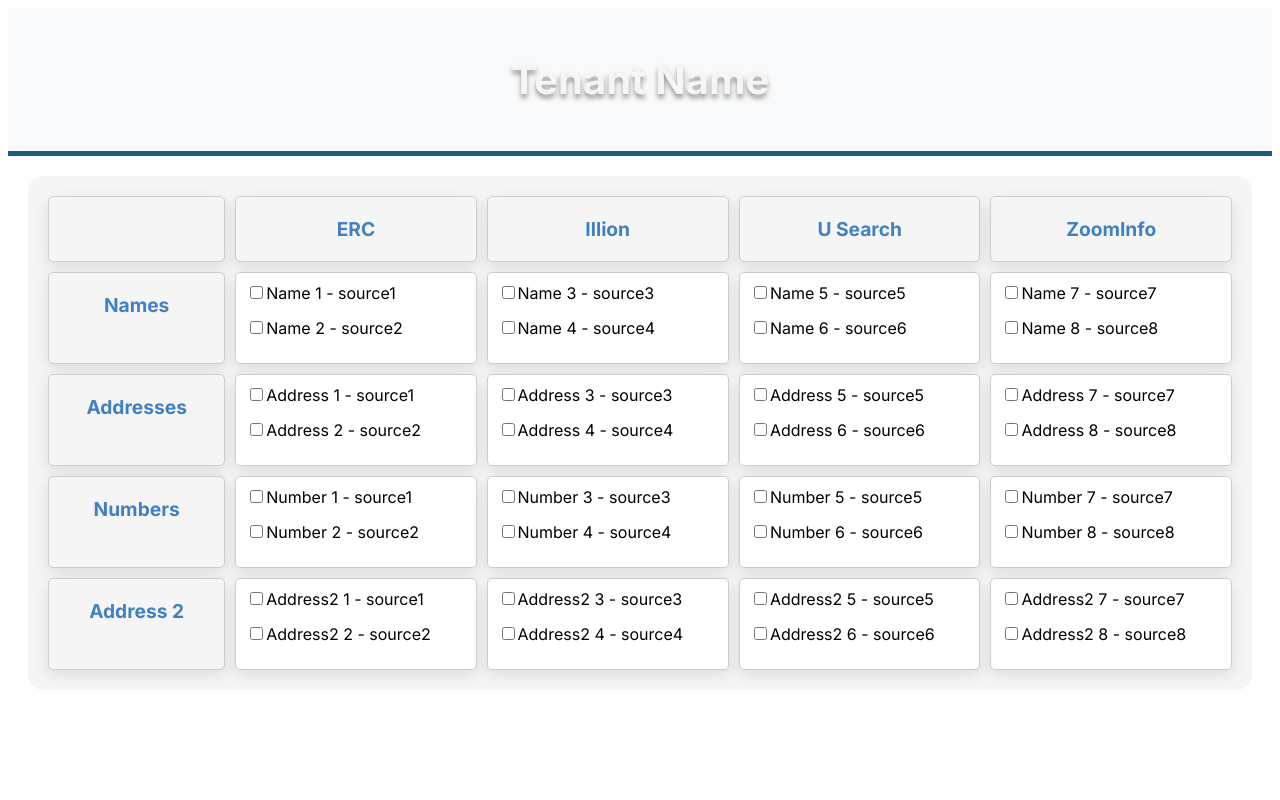
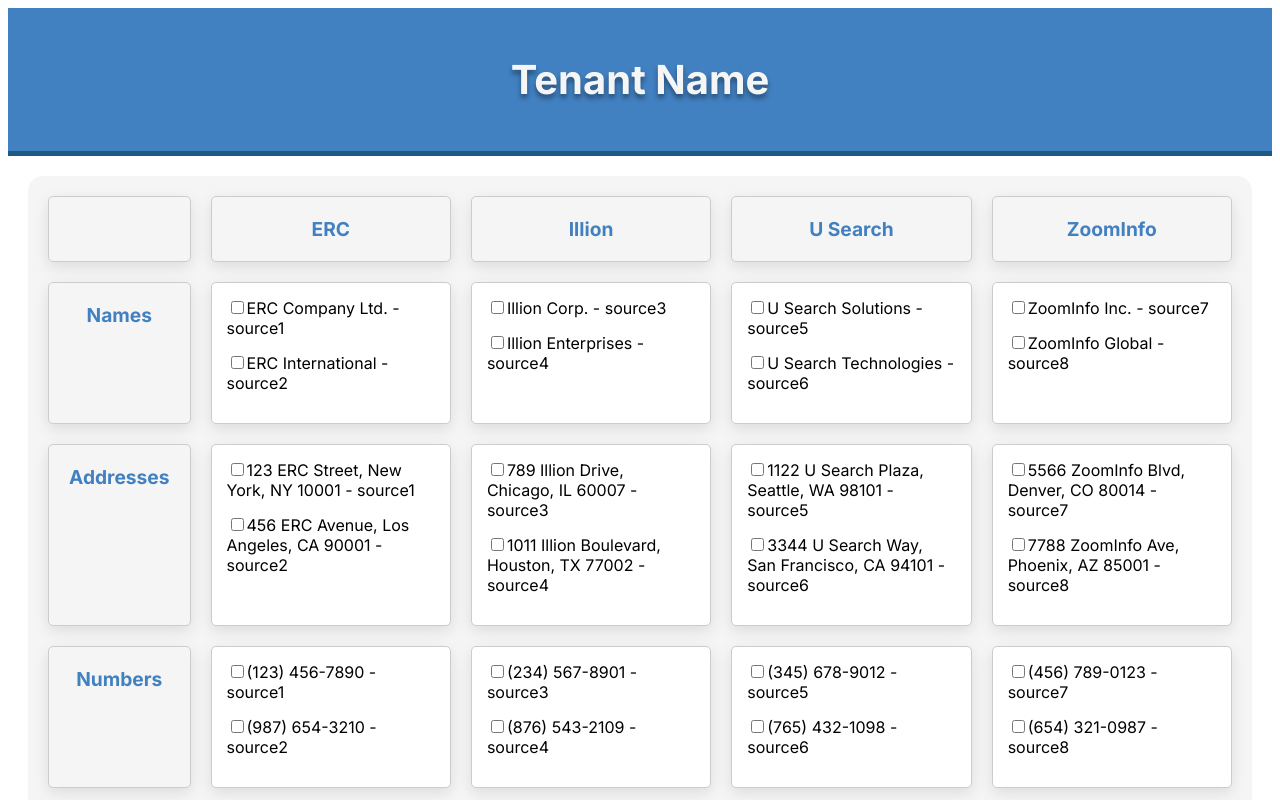
Before and after one commit to diegoallies/tenant-search, a Next.js app: page /about in a window 1280 px wide. Shown: the top 800 px of the page. Built offline with nearby package versions, Linux system fonts and the light colour scheme.

Commit message:
backup changes

```diff
--- a/app/about/page.tsx
+++ b/app/about/page.tsx
@@ -42,29 +42,29 @@
         {
           header: "Names",
           items: [
-            { name: "Name 1", source: "source1" },
-            { name: "Name 2", source: "source2" },
+            { name: "ERC Company Ltd.", source: "source1" },
+            { name: "ERC International", source: "source2" },
           ],
         },
         {
           header: "Addresses",
           items: [
-            { name: "Address 1", source: "source1" },
-            { name: "Address 2", source: "source2" },
+            { name: "123 ERC Street, New York, NY 10001", source: "source1" },
+            { name: "456 ERC Avenue, Los Angeles, CA 90001", source: "source2" },
           ],
         },
         {
           header: "Numbers",
           items: [
-            { name: "Number 1", source: "source1" },
-            { name: "Number 2", source: "source2" },
+            { name: "(123) 456-7890", source: "source1" },
+            { name: "(987) 654-3210", source: "source2" },
           ],
         },
         {
-          header: "Address 2",
+          header: "Emails",
           items: [
-            { name: "Address2 1", source: "source1" },
-            { name: "Address2 2", source: "source2" },
+            { name: "contact@erc1.com", source: "source1" },
+            { name: "info@erc2.com", source: "source2" },
           ],
         },
       ],
@@ -76,33 +76,34 @@
         {
           header: "Names",
           items: [
-            { name: "Name 3", source: "source3" },
-            { name: "Name 4", source: "source4" },
+            { name: "Illion Corp.", source: "source3" },
+            { name: "Illion Enterprises", source: "source4" },
           ],
         },
         {
           header: "Addresses",
           items: [
-            { name: "Address 3", source: "source3" },
-            { name: "Address 4", source: "source4" },
+            { name: "789 Illion Drive, Chicago, IL 60007", source: "source3" },
+            { name: "1011 Illion Boulevard, Houston, TX 77002", source: "source4" },
           ],
         },
         {
           header: "Numbers",
           items: [
-            { name: "Number 3", source: "source3" },
-            { name: "Number 4", source: "source4" },
+            { name: "(234) 567-8901", source: "source3" },
+            { name: "(876) 543-2109", source: "source4" },
           ],
         },
         {
-          header: "Address 2",
+          header: "Emails",
           items: [
-            { name: "Address2 3", source: "source3" },
-            { name: "Address2 4", source: "source4" },
+            { name: "support@illion3.com", source: "source3" },
+            { name: "sales@illion4.com", source: "source4" },
           ],
         },
       ],
     },
+    // Continue in the same fashion for "U Search" and "ZoomInfo"...
       // U Search
   {
     companyName: "U Search",
@@ -110,29 +111,29 @@
       {
         header: "Names",
         items: [
-            { name: "Name 5", source: "source5" },
-            { name: "Name 6", source: "source6" },
+          { name: "U Search Solutions", source: "source5" },
+          { name: "U Search Technologies", source: "source6" },
         ],
       },
       {
         header: "Addresses",
         items: [
-            { name: "Address 5", source: "source5" },
-            { name: "Address 6", source: "source6" },
+          { name: "1122 U Search Plaza, Seattle, WA 98101", source: "source5" },
+          { name: "3344 U Search Way, San Francisco, CA 94101", source: "source6" },
         ],
       },
       {
         header: "Numbers",
         items: [
-            { name: "Number 5", source: "source5" },
-            { name: "Number 6", source: "source6" },
+          { name: "(345) 678-9012", source: "source5" },
+          { name: "(765) 432-1098", source: "source6" },
         ],
       },
       {
-          header: "Address 2",
+        header: "Emails",
         items: [
-            { name: "Address2 5", source: "source5" },
-            { name: "Address2 6", source: "source6" },
+          { name: "help@usearch5.com", source: "source5" },
+          { name: "query@usearch6.com", source: "source6" },
         ],
       },
     ],
@@ -144,34 +145,36 @@
       {
         header: "Names",
         items: [
-            { name: "Name 7", source: "source7" },
-            { name: "Name 8", source: "source8" },
+          { name: "ZoomInfo Inc.", source: "source7" },
+          { name: "ZoomInfo Global", source: "source8" },
         ],
       },
       {
         header: "Addresses",
         items: [
-            { name: "Address 7", source: "source7" },
-            { name: "Address 8", source: "source8" },
+          { name: "5566 ZoomInfo Blvd, Denver, CO 80014", source: "source7" },
+          { name: "7788 ZoomInfo Ave, Phoenix, AZ 85001", source: "source8" },
         ],
       },
       {
         header: "Numbers",
         items: [
-            { name: "Number 7", source: "source7" },
-            { name: "Number 8", source: "source8" },
+          { name: "(456) 789-0123", source: "source7" },
+          { name: "(654) 321-0987", source: "source8" },
         ],
       },
       {
-          header: "Address 2",
+        header: "Emails",
         items: [
-            { name: "Address2 7", source: "source7" },
-            { name: "Address2 8", source: "source8" },
+          { name: "service@zoominfo7.com", source: "source7" },
+          { name: "info@zoominfo8.com", source: "source8" },
         ],
       },
     ],
   },
+
   ];
+
 
 
   const companyNames = cardsData.map((data) => data.companyName);
--- a/app/about/styles.css
+++ b/app/about/styles.css
@@ -1,44 +1,12 @@
-/* .cards {
-  display: grid;
-  grid-template-columns: repeat(4, 1fr);
-  gap: 1rem;
-  list-style: none;
-  margin: 0;
-  padding: 0;
-  width: 200px;
-}
-
-.grid {
-  display: grid;
-  grid-template-columns: repeat(4, 1fr);
-  grid-gap: 10px;
-}
-
-.grid__row {
-  display: contents;
-}
-
-.grid__cell {
-  border: 1px solid black;
-  padding: 10px;
-  width: 200px;
-}
-
-.card__title {
-  font-weight: bold;
-  margin-bottom: 10px;
-}
-
-.card__text {
-  margin-bottom: 10px;
-} */
-
 
 .grid {
   display: grid;
   grid-template-columns: auto auto auto auto auto; /* adjust this based on your needs */
-  gap: 10px;
-  margin: 20px; /* Add this */
+  gap: 20px; /* Increased gap */
+  margin: 20px; /* Existing margin */
+  padding: 20px; /* Added padding */
+  background-color: #f5f5f5; /* Added a light background */
+  border-radius: 15px; /* Added border radius */
 }
 
 .grid__row {
@@ -47,19 +15,63 @@
 
 .grid__cell {
   border: 1px solid #ccc;
-  padding: 10px;
-  padding: 10px; /* Add or adjust this */
+  padding: 15px; /* Increased padding */
+  background-color: #fff; /* Added a white background */
+  border-radius: 5px; /* Added border radius */
+  box-shadow: 0 5px 15px rgba(0,0,0,0.1); /* Added a box shadow */
+  overflow: auto; /* Added for scrolling if the content is larger than the cell */
 }
+
 
 .header {
   width: 100%;
-  background-color: #f8f9fa;
+  background-color: #4180C1;
   padding: 20px 0;
   text-align: center;
   margin-bottom: 20px;
+  text-shadow: rgba(0, 0, 0, 0.4) 0px 4px 5px;
+  border-bottom: 5px solid #1E5A84; /* Added a border-bottom for a bit of depth */
 }
 
 .header h1 {
   font-size: 2.5em;
-  color: #333;
+  color: whitesmoke !important;
 }
+
+.card {
+  width: 100%; /* Ensure the card takes full width of the cell */
+}
+
+.card__text {
+  list-style-type: none;
+  margin-bottom: 15px; /* Add some margin to the bottom of each list item */
+}
+
+
+.card__content ul {
+  list-style-type: none;
+  padding: 0;
+  margin: 0; /* Keep removing default margins */
+}
+
+
+.grid__row:first-child .grid__cell {
+  background-color:whitesmoke; /* background color similar to header */
+  color: #4180C1; /* white text */
+  font-size: 1.2em; /* bigger font size */
+  font-weight: bold; /* bold text */
+  text-align: center; /* center text alignment */
+  padding: 20px; /* increased padding */
+  border-radius: 5px; /* maintain border radius */
+}
+
+
+.grid__row .grid__cell:first-child {
+  background-color: whitesmoke; /* background color similar to header */
+  color: #4180C1; /* white text */
+  font-size: 1.2em; /* bigger font size */
+  font-weight: bold; /* bold text */
+  text-align: center; /* center text alignment */
+  padding: 20px; /* increased padding */
+  border-radius: 5px; /* maintain border radius */
+}
```
Lines whose indentation alone changed are shown as unchanged.
